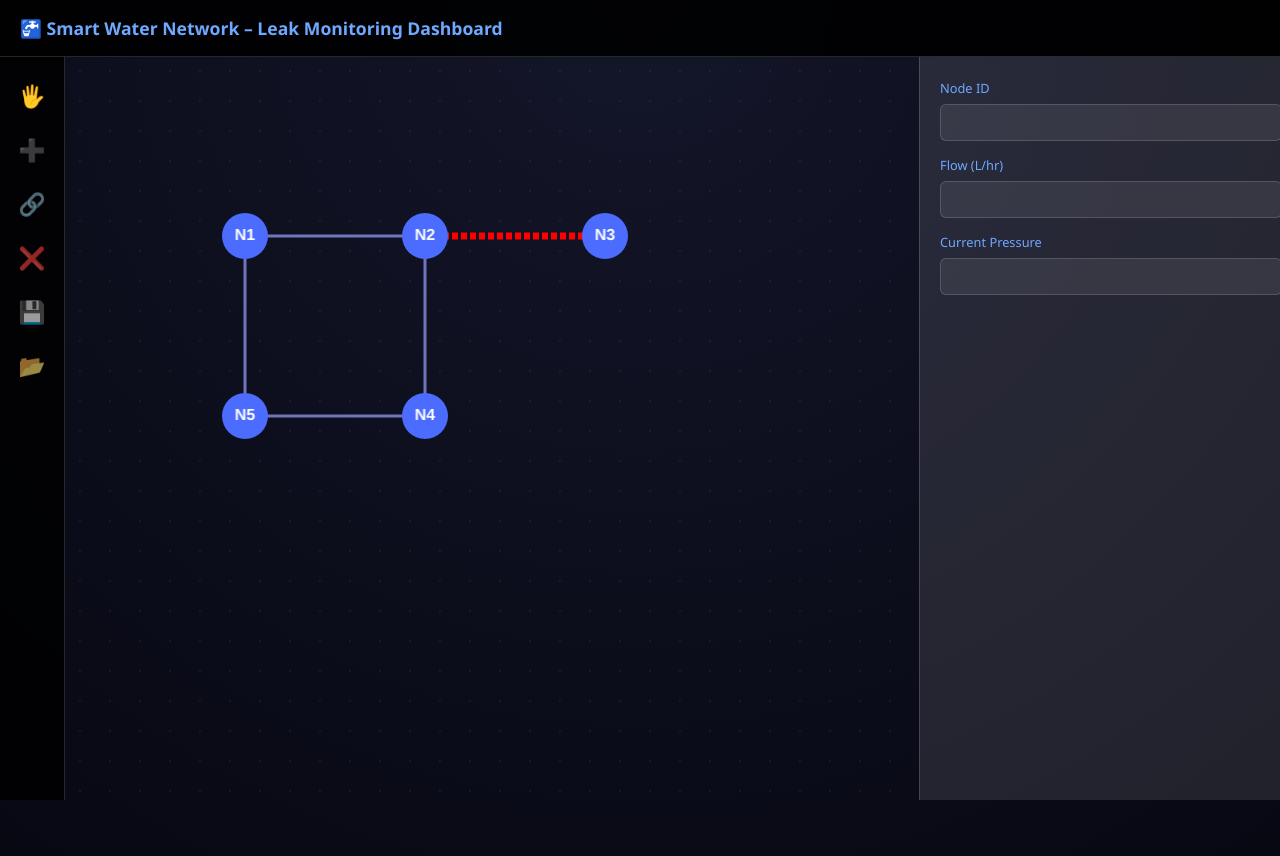
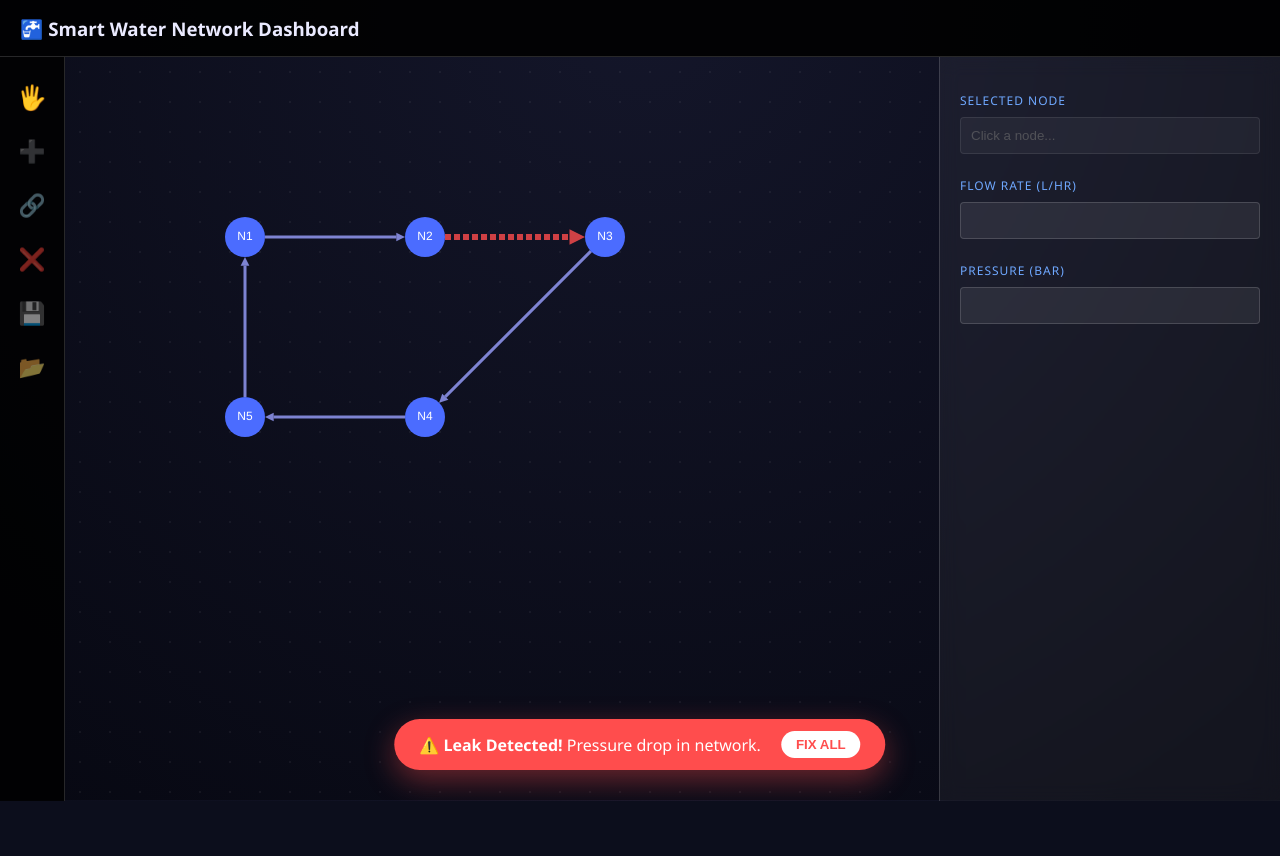
Before and after one commit to sora2556/SWROS, a Flask app: page /network in a window 1280 px wide. After the commit the page ends 801 px from the top, so only its background shows below. Run offline with Flask 3, Linux system fonts and the light colour scheme.

Commit message:
water network fixe

```diff
--- a/templates/water_network.html
+++ b/templates/water_network.html
@@ -2,254 +2,150 @@
 <html lang="en">
 <head>
     <meta charset="UTF-8" />
-  <title>Water Network Control Panel</title>
+    <title>Smart Water Network Control</title>
     <script src="https://unpkg.com/cytoscape/dist/cytoscape.min.js"></script>
-
     <style>
         :root {
             --bg-main: radial-gradient(circle at top, #14162a, #070812);
-      --bg-panel: rgba(255,255,255,0.10);
+            --bg-panel: rgba(255,255,255,0.05);
             --bg-toolbar: rgba(0,0,0,0.85);
-      --bg-header: rgba(0,0,0,0.9);
             --text: #eaeaff;
             --accent: #6fa8ff;
-      --input-bg: rgba(255,255,255,0.08);
+            --danger: #ff4d4d;
+            --success: #2ecc71;
             --border: rgba(255,255,255,0.15);
         }
 
-    body {
-      margin: 0;
-      height: 100vh;
-      font-family: "Segoe UI", system-ui, sans-serif;
-      background: var(--bg-main);
-      color: var(--text);
-      overflow: hidden;
-      padding-top: 56px;
+        body { margin: 0; height: 100vh; font-family: "Segoe UI", sans-serif; background: var(--bg-main); color: var(--text); overflow: hidden; }
+        #header { height: 56px; background: rgba(0,0,0,0.9); border-bottom: 1px solid var(--border); display: flex; align-items: center; padding: 0 20px; z-index: 100; position: relative; }
+        #app { display: flex; height: calc(100vh - 56px); }
+
+        #toolbar { width: 64px; background: var(--bg-toolbar); display: flex; flex-direction: column; align-items: center; padding-top: 12px; border-right: 1px solid var(--border); }
+        .tool { margin: 12px 0; cursor: pointer; font-size: 22px; opacity: 0.5; transition: 0.2s; user-select: none; }
+        .tool:hover { opacity: 0.8; }
+        .tool.active { opacity: 1; color: var(--accent); transform: scale(1.1); }
+
+        #cy { flex: 1; background-image: radial-gradient(rgba(255,255,255,0.05) 1px, transparent 1px); background-size: 30px 30px; }
+
+        #panel { width: 300px; padding: 20px; background: var(--bg-panel); border-left: 1px solid var(--border); backdrop-filter: blur(10px); }
+        label { font-size: 0.75rem; color: var(--accent); text-transform: uppercase; letter-spacing: 1px; display: block; margin-top: 15px; }
+        input { width: 100%; padding: 10px; margin: 8px 0; background: rgba(255,255,255,0.08); border: 1px solid var(--border); color: white; border-radius: 4px; box-sizing: border-box; }
+        input[readonly] { opacity: 0.6; cursor: not-allowed; }
+
+        .fix-btn { width: 100%; padding: 12px; background: var(--success); color: white; border: none; border-radius: 4px; cursor: pointer; font-weight: bold; display: none; margin-top: 20px; transition: background 0.2s; }
+        .fix-btn:hover { background: #27ae60; }
+
+        #alert-toast {
+            position: fixed; bottom: 30px; left: 50%; transform: translateX(-50%);
+            background: var(--danger); color: white; padding: 12px 25px; border-radius: 50px;
+            display: none; align-items: center; gap: 20px; box-shadow: 0 10px 30px rgba(255, 77, 77, 0.4); z-index: 1000;
         }
-
-    #header {
-      position: fixed;
-      top: 0;
-      left: 0;
-      right: 0;
-      height: 56px;
-      background: var(--bg-header);
-      border-bottom: 1px solid var(--border);
-      display: flex;
-      align-items: center;
-      padding: 0 20px;
-      z-index: 50;
-    }
-
-    #header h1 {
-      margin: 0;
-      font-size: 1.1em;
-      font-weight: 600;
-      color: var(--accent);
-    }
-
-    #app {
-      display: flex;
-      height: calc(100vh - 56px);
-    }
-
-    #toolbar {
-      width: 64px;
-      background: var(--bg-toolbar);
-      display: flex;
-      flex-direction: column;
-      align-items: center;
-      padding-top: 12px;
-      border-right: 1px solid var(--border);
-    }
-
-    .tool {
-      margin: 12px 0;
-      cursor: pointer;
-      font-size: 22px;
-      opacity: 0.6;
-      user-select: none;
-    }
-
-    .tool.active {
-      opacity: 1;
-      color: var(--accent);
-    }
-
-    #cy {
-      flex: 1;
-      background-image:
-        radial-gradient(rgba(255,255,255,0.05) 1px, transparent 1px);
-      background-size: 30px 30px;
-    }
-
-    #panel {
-      width: 320px;
-      padding: 20px;
-      background: var(--bg-panel);
-      border-left: 1px solid var(--border);
-    }
-
-    label {
-      font-size: 0.8em;
-      color: var(--accent);
-    }
-
-    input {
-      width: 100%;
-      padding: 10px;
-      margin-top: 6px;
-      margin-bottom: 12px;
-      background: var(--input-bg);
-      border: 1px solid var(--border);
-      color: white;
-      border-radius: 6px;
-    }
+        #alert-toast button { background: white; color: var(--danger); border: none; padding: 6px 15px; border-radius: 20px; cursor: pointer; font-weight: bold; }
     </style>
 </head>
-
 <body>
 
-<div id="header">
-  <h1>🚰 Smart Water Network – Leak Monitoring Dashboard</h1>
-</div>
+<div id="header"><h3>🚰 Smart Water Network Dashboard</h3></div>
 
 <div id="app">
-
     <div id="toolbar">
-    <div class="tool active" id="select">🖐️</div>
-    <div class="tool" id="add">➕</div>
-    <div class="tool" id="connect">🔗</div>
-    <div class="tool" id="delete">❌</div>
-    <div class="tool" id="save">💾</div>
-    <div class="tool" id="load">📂</div>
-  </div>
+        <div class="tool active" id="select" title="Select">🖐️</div>
+        <div class="tool" id="add" title="Add Node">➕</div>
+        <div class="tool" id="connect" title="Connect Pipes">🔗</div>
+        <div class="tool" id="delete" title="Delete">❌</div>
+        <div class="tool" id="save" title="Save Network">💾</div>
+        <div class="tool" id="load" title="Reload from File">📂</div> </div>
 
     <div id="cy"></div>
 
     <div id="panel">
-    <label>Node ID</label>
-    <input id="nid" readonly>
+        <label>Selected Node</label>
+        <input id="nid" readonly placeholder="Click a node...">
 
-    <label>Flow (L/hr)</label>
+        <label>Flow Rate (L/hr)</label>
         <input id="flow" type="number">
 
-    <label>Current Pressure</label>
+        <label>Pressure (Bar)</label>
         <input id="currentPressure" type="number" step="0.01">
+
+        <button id="fixNodeBtn" class="fix-btn" onclick="fixSpecificNode()">Fix This Leak</button>
+    </div>
 </div>
 
+<div id="alert-toast">
+    <span>⚠️ <strong>Leak Detected!</strong> Pressure drop in network.</span>
+    <button onclick="fixAllLeaks()">FIX ALL</button>
 </div>
 
 <script>
-const selectBtn = document.getElementById("select");
-const addBtn = document.getElementById("add");
-const connectBtn = document.getElementById("connect");
-const deleteBtn = document.getElementById("delete");
-const saveBtn = document.getElementById("save");
-const loadBtn = document.getElementById("load");
-
-const nid = document.getElementById("nid");
-const flow = document.getElementById("flow");
-const currentPressure = document.getElementById("currentPressure");
-
     let mode = "select";
+    let currentNode = null;
     let sourceNode = null;
-let currentNode = null;
     const GRID = 30;
 
     const cy = cytoscape({
         container: document.getElementById("cy"),
-  layout: { name: "preset" },
         style: [
-    { selector: "node", style: {
-      "background-color": "#4b6cff",
-      "label": "data(id)",
-      "width": 46,
-      "height": 46,
-      "color": "#fff",
-      "font-weight": "bold",
-      "text-valign": "center"
-    }},
-    { selector: "edge", style: {
-      "line-color": "#9aa0ff",
-      "width": 3,
-      "opacity": 0.7
-    }},
-    { selector: ".leak", style: {
-      "line-color": "red",
-      "line-style": "dashed",
-      "width": 7,
-      "opacity": 1
-    }}
+            { selector: "node", style: { "background-color": "#4b6cff", "label": "data(id)", "color": "#fff", "text-valign": "center", "width": 40, "height": 40, "font-size": "12px" }},
+            { selector: "edge", style: { "line-color": "#9aa0ff", "width": 3, "curve-style": "bezier", "target-arrow-shape": "triangle", "target-arrow-color": "#9aa0ff", "opacity": 0.8 }},
+            { selector: ".leak", style: { "line-color": "#ff4d4d", "target-arrow-color": "#ff4d4d", "width": 6, "line-style": "dashed" }}
         ]
     });
 
-function snap(p) {
-  return {
-    x: Math.round(p.x / GRID) * GRID,
-    y: Math.round(p.y / GRID) * GRID
+    // Handle Toolbar Selection
+    document.querySelectorAll(".tool").forEach(btn => {
+        btn.onclick = () => {
+            if (btn.id === "save" || btn.id === "load") return; // Buttons, not modes
+            mode = btn.id;
+            document.querySelectorAll(".tool").forEach(t => t.classList.remove("active"));
+            btn.classList.add("active");
+            sourceNode = null;
         };
-}
+    });
 
-function setMode(m) {
-  mode = m;
-  document.querySelectorAll(".tool").forEach(t => t.classList.remove("active"));
-  document.getElementById(m).classList.add("active");
-  sourceNode = null;
-}
-
-selectBtn.onclick = () => setMode("select");
-addBtn.onclick = () => setMode("add");
-connectBtn.onclick = () => setMode("connect");
-deleteBtn.onclick = () => setMode("delete");
-
-function loadFromJSON() {
+    function loadNetwork() {
         fetch("/network/load")
             .then(r => r.json())
             .then(data => {
                 cy.elements().remove();
+                let hasLeak = false;
 
-      data.nodes.forEach(n => {
-        cy.add({
-          group: "nodes",
-          data: { id: n.id, flow: 0, currentPressure: 1.0 },
-          position: n.position
-        });
+                // Add Nodes
+                data.nodes.forEach(n => cy.add({ group: "nodes", data: n, position: n.position }));
+
+                // Add Pipes & Map Data
+                data.pipes.forEach(p => {
+                    const edge = cy.add({
+                        group: "edges",
+                        data: { id: p.from + '_' + p.to, source: p.from, target: p.to }
                     });
 
-      data.pipes.forEach(p => {
-        const e = cy.add({
-          group: "edges",
-          data: {
-            id: `${p.from}_${p.to}`,
-            source: p.from,
-            target: p.to
+                    const targetNode = cy.getElementById(p.to);
+                    targetNode.data('flow', p.flow);
+                    targetNode.data('currentPressure', p.current_pressure);
+
+                    if (p.leak) {
+                        edge.addClass('leak');
+                        hasLeak = true;
                     }
                 });
 
-        const t = cy.getElementById(p.to);
-        t.data("flow", p.flow);
-        t.data("currentPressure", p.current_pressure);
-
-        if (p.leak) e.addClass("leak");
-      });
-    });
+                document.getElementById('alert-toast').style.display = hasLeak ? 'flex' : 'none';
+            })
+            .catch(err => console.error("Error loading network:", err));
     }
 
-function saveToJSON() {
+    function saveNetwork() {
         const payload = {
-    nodes: cy.nodes().map(n => ({
-      id: n.id(),
-      position: snap(n.position())
-    })),
+            nodes: cy.nodes().map(n => ({ id: n.id(), position: n.position() })),
             pipes: cy.edges().map(e => {
-      const t = cy.getElementById(e.target().id());
+                const target = e.target();
                 return {
                     from: e.source().id(),
-        to: e.target().id(),
-        flow: Number(t.data("flow") || 0),
-        normal_pressure: 1.0,
-        current_pressure: Number(t.data("currentPressure") || 1.0)
+                    to: target.id(),
+                    flow: Number(target.data('flow') || 0),
+                    current_pressure: Number(target.data('currentPressure') || 1.0),
+                    normal_pressure: 1.0
                 };
             })
         };
@@ -258,64 +154,80 @@ function saveToJSON() {
             method: "POST",
             headers: { "Content-Type": "application/json" },
             body: JSON.stringify(payload)
-  }).then(() => loadFromJSON());
+        }).then(() => loadNetwork());
     }
 
-saveBtn.onclick = saveToJSON;
-loadBtn.onclick = loadFromJSON;
+    // Node Interactions
+    cy.on("tap", "node", e => {
+        currentNode = e.target;
+        const pVal = currentNode.data("currentPressure") || 1.0;
+
+        document.getElementById("nid").value = currentNode.id();
+        document.getElementById("flow").value = currentNode.data("flow") || 0;
+        document.getElementById("currentPressure").value = pVal;
+
+        // Show individual fix button if this node is part of a leak
+        document.getElementById("fixNodeBtn").style.display = (pVal < 0.7) ? "block" : "none";
+
+        if (mode === "connect") {
+            if (!sourceNode) {
+                sourceNode = currentNode;
+                currentNode.style('background-color', '#6fa8ff');
+            } else {
+                if (sourceNode.id() !== currentNode.id()) {
+                    cy.add({ group: "edges", data: { source: sourceNode.id(), target: currentNode.id() }});
+                    saveNetwork(); // Auto-save on connect
+                }
+                sourceNode.style('background-color', '#4b6cff');
+                sourceNode = null;
+            }
+        }
+        if (mode === "delete") {
+            currentNode.remove();
+            saveNetwork();
+        }
+    });
 
     cy.on("tap", evt => {
         if (evt.target === cy && mode === "add") {
             const id = "N" + (cy.nodes().length + 1);
             cy.add({
                 group: "nodes",
-      data: { id, flow: 0, currentPressure: 1.0 },
-      position: snap(evt.position)
+                data: { id: id, currentPressure: 1.0, flow: 0 },
+                position: {
+                    x: Math.round(evt.position.x / GRID) * GRID,
+                    y: Math.round(evt.position.y / GRID) * GRID
+                }
             });
         }
     });
 
-cy.on("tap", "node", evt => {
-  currentNode = evt.target;
-  nid.value = currentNode.id();
-  flow.value = currentNode.data("flow") ?? "";
-  currentPressure.value = currentNode.data("currentPressure") ?? "";
+    // Update data when typing
+    document.getElementById("flow").oninput = e => currentNode?.data("flow", e.target.value);
+    document.getElementById("currentPressure").oninput = e => {
+        const val = parseFloat(e.target.value);
+        currentNode?.data("currentPressure", val);
+        document.getElementById("fixNodeBtn").style.display = (val < 0.7) ? "block" : "none";
+    };
 
-  if (mode === "connect") {
-    if (!sourceNode) sourceNode = currentNode;
-    else {
-      if (sourceNode.id() !== currentNode.id()) {
-        cy.add({
-          group: "edges",
-          data: {
-            id: `${sourceNode.id()}_${currentNode.id()}`,
-            source: sourceNode.id(),
-            target: currentNode.id()
-          }
-        });
-      }
-      sourceNode = null;
-    }
+    // Fix Functions
+    function fixSpecificNode() {
+        if (!currentNode) return;
+        currentNode.data("currentPressure", 1.0);
+        saveNetwork();
     }
 
-  if (mode === "delete") {
-    currentNode.remove();
-    currentNode = null;
+    function fixAllLeaks() {
+        cy.nodes().forEach(n => n.data("currentPressure", 1.0));
+        saveNetwork();
     }
-});
 
-cy.on("dragfree", "node", e => {
-  if (mode === "select") e.target.position(snap(e.target.position()));
-});
+    // Button Mapping
+    document.getElementById("save").onclick = saveNetwork;
+    document.getElementById("load").onclick = loadNetwork;
 
-flow.oninput = e =>
-  currentNode && currentNode.data("flow", Number(e.target.value));
-
-currentPressure.oninput = e =>
-  currentNode && currentNode.data("currentPressure", Number(e.target.value));
-
-loadFromJSON();
+    // Initial Load
+    loadNetwork();
 </script>
-
 </body>
 </html>
```
Also changed, not shown: data/network.json (+21 -51 lines), templates/home.html (+169 -17 lines), app.py (line endings or trailing spaces). Lines whose indentation alone changed are shown as unchanged.
